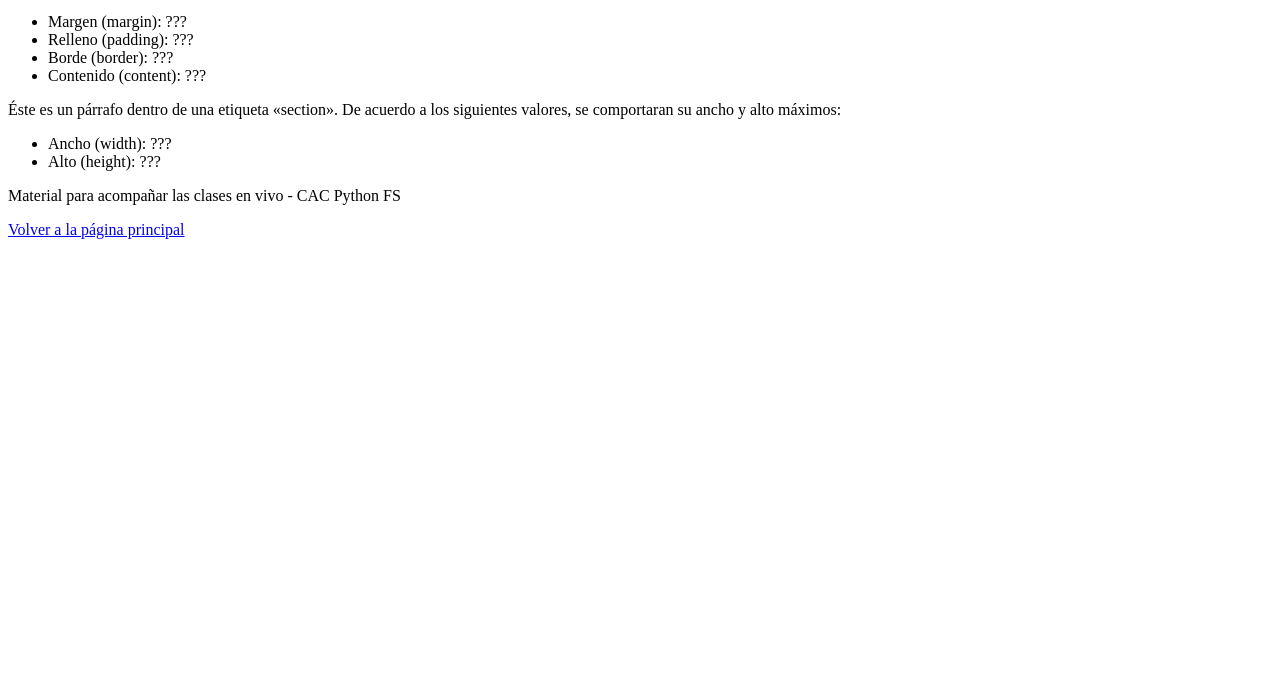
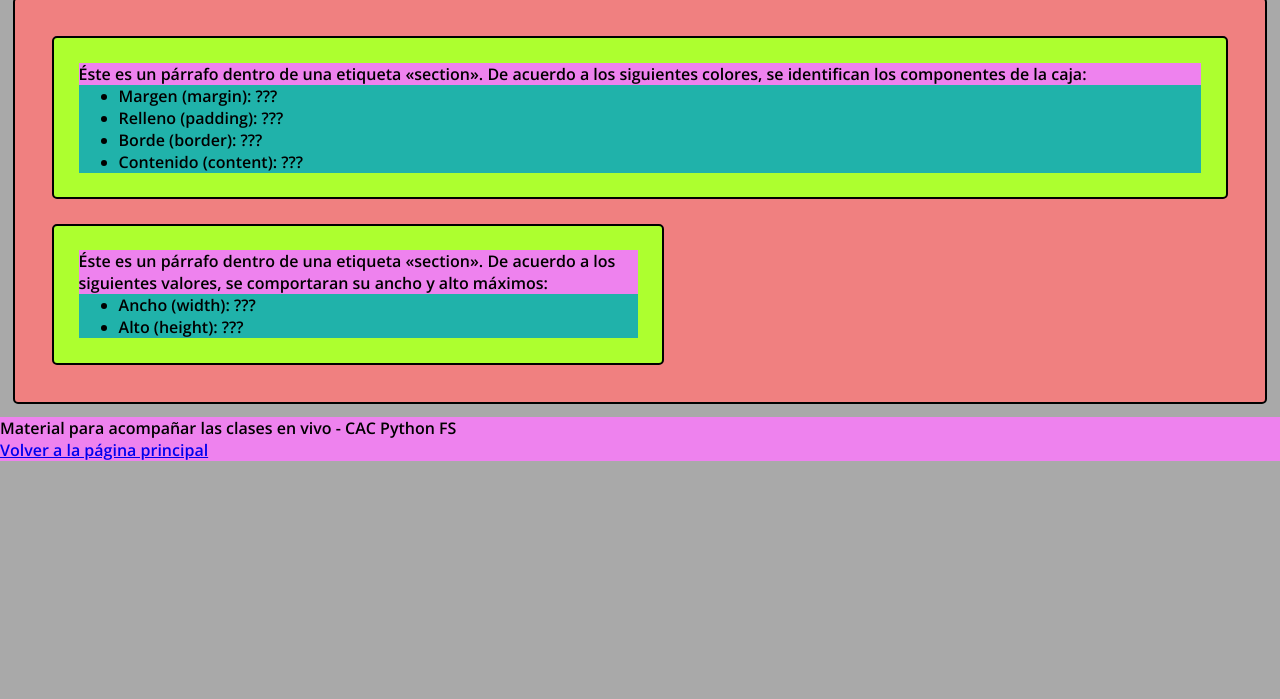
Before and after one commit to LauCabraro80/Despliegue-CAC246261, a plain HTML site: page plantillas/sitio/modelo_caja.html in a window 1280 px wide. Shown: the part 101-800 px from the top of the page. Drawn offline with nearby package versions, Linux system fonts and the light colour scheme.

Commit message:
Agrego modelo de caja

```diff
--- a/plantillas/css/estilos.css
+++ b/plantillas/css/estilos.css
@@ -4,8 +4,8 @@
 *{
     font-family: "Open Sans", sans-serif;
     font-optical-sizing: auto;
-    font-weight: 500;
+    font-weight:600;
     font-style: normal;
-    font-variation-settings:"wdth" 100;
+    font-variation-settings: 'wdht' 100;
 
 }
--- /dev/null
+++ b/plantillas/css/modelo_de_caja.css
@@ -0,0 +1,43 @@
+*{
+    margin:0;
+    box-sizing: border-box;
+}
+
+body{
+    background-color: darkgray;
+}
+
+header,main{
+    border: 2px solid black;
+    padding: 1% ;
+    margin: 1%;
+    border-radius: 5px;
+    background-color: lightcoral;
+}
+
+section{
+    background-color: greenyellow;
+    padding: 2%;
+    margin: 2%;
+    border: 2px solid black;
+    border-radius: 5px;
+
+}
+
+ul{
+    background-color: lightseagreen;
+}
+
+p{
+    background-color: violet;
+}
+
+
+h1{
+    background-color: blue;
+}
+
+.max-50porc{
+    max-width: 50%;
+    max-height: 50%;
+}
--- a/plantillas/sitio/modelo_caja.html
+++ b/plantillas/sitio/modelo_caja.html
@@ -3,8 +3,8 @@
 <head>
     <meta charset="UTF-8">
     <meta name="viewport" content="width=device-width, initial-scale=1.0">
-    <link rel="stylesheet" href="../css/estilo.css">
-    <link rel="stylesheet" href="../css/modelo_caja.css">
+    <link rel="stylesheet" href="../css/estilos.css">
+    <link rel="stylesheet" href="../css/modelo_de_caja.css">
     <title>CSS - Modelo de caja</title>
 </head>
 <body>
```
Also changed, not shown: index.html (+2 -2 lines).
